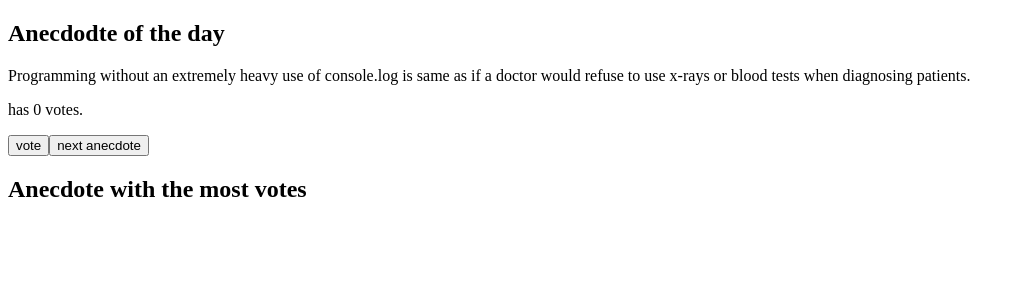
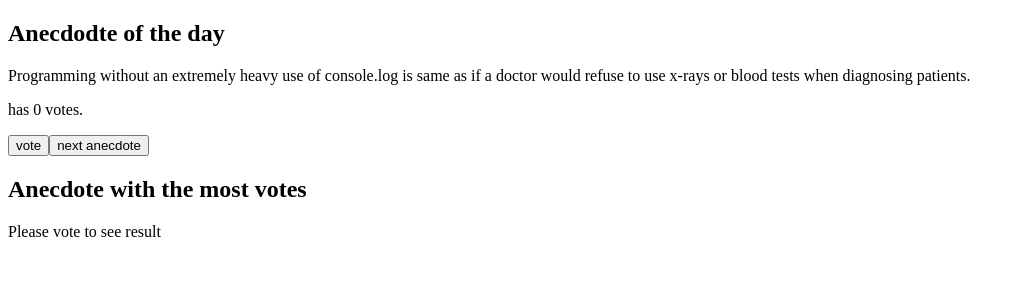
Before and after one commit to markal84/Helsinki_Fullstack-Part1-course, a React (Create React App) app in the folder anecdotes/: page / in a window 1280 px wide. Shown: the top 300 px of the page, without its empty margins (0-1021 px from the left). Built offline with nearby package versions, Linux system fonts and the light colour scheme.

Commit message:
feat: finish 1.14 task

```diff
--- a/anecdotes/src/App.js
+++ b/anecdotes/src/App.js
@@ -5,6 +5,24 @@ function Button({ text, handleClick }) {
     <button type="button" onClick={handleClick}>
       {text}
     </button>
+  );
+}
+
+function MostVotes({ anecdotes, hasMostVotes }) {
+  if (hasMostVotes > 0) {
+    return (
+      <div>
+        <h2>Anecdote with the most votes</h2>
+        {anecdotes}
+        <p>has {hasMostVotes} votes</p>
+      </div>
+    );
+  }
+  return (
+    <div>
+      <h2>Anecdote with the most votes</h2>
+      <p>Please vote to see result</p>
+    </div>
   );
 }
 
@@ -20,12 +38,16 @@ const App = () => {
     "The only way to go fast, is to go well.",
   ];
 
+  // create empty filled array == anecdotes.length
   const votes = new Array(anecdotes.length).fill(0);
+  // generate random number
   const random = (arr = anecdotes) => Math.floor(Math.random() * arr.length);
-  const hasMostVotes = 1;
 
   const [selected, setSelected] = useState(random());
   const [vote, setVote] = useState(votes);
+
+  // display anagdote with the most votes
+  const hasMostVotes = Math.max(...vote);
 
   const handleAnecdotes = (arr) => {
     setSelected(random(arr));
@@ -49,9 +71,10 @@ const App = () => {
         text="next anecdote"
         handleClick={() => handleAnecdotes(anecdotes)}
       />
-      <div>
-        <h2>Anecdote with the most votes</h2>
-      </div>
+      <MostVotes
+        anecdotes={anecdotes[vote.indexOf(Math.max(...vote))]}
+        hasMostVotes={hasMostVotes}
+      />
     </>
   );
 };
```
